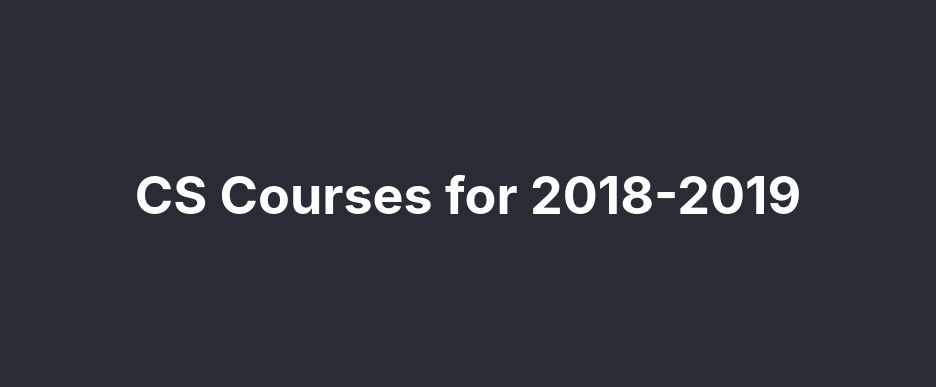
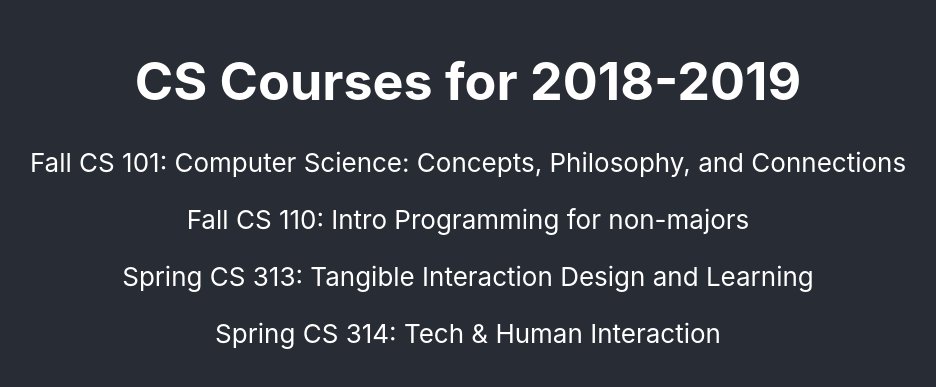
Before and after one commit to sohamshah2025/react-392, a React (Vite) app in the folder react-392/: page / in a window 1280 px wide. Shown: the part 205-592 px from the top of the page, without its empty margins (172-1108 px from the left). Built offline with nearby package versions, Linux system fonts and the light colour scheme.

Commit message:
show courses

```diff
--- a/react-392/src/App.jsx
+++ b/react-392/src/App.jsx
@@ -1,9 +1,37 @@
 import { useState } from 'react';
 import logo from './logo.svg';
 import './App.css';
+import Banner from './components/Banner';
+import CourseList from './components/CourseList';
 
 const schedule = {
-  title: "CS Courses for 2018-2019"
+  "title": "CS Courses for 2018-2019",
+  "courses": {
+    "F101" : {
+      "term": "Fall",
+      "number": "101",
+      "meets" : "MWF 11:00-11:50",
+      "title" : "Computer Science: Concepts, Philosophy, and Connections"
+    },
+    "F110" : {
+      "term": "Fall",
+      "number": "110",
+      "meets" : "MWF 10:00-10:50",
+      "title" : "Intro Programming for non-majors"
+    },
+    "S313" : {
+      "term": "Spring",
+      "number": "313",
+      "meets" : "TuTh 15:30-16:50",
+      "title" : "Tangible Interaction Design and Learning"
+    },
+    "S314" : {
+      "term": "Spring",
+      "number": "314",
+      "meets" : "TuTh 9:30-10:50",
+      "title" : "Tech & Human Interaction"
+    }
+  }
 };
 
 const App = () => {
@@ -12,40 +40,11 @@
   return (
     <div className="App">
       <header className="App-header">
-        {/* <img src={logo} className="App-logo" alt="logo" />
-        <p>Hello Vite + React!</p>
-        <p>
-          <button onClick={() => setCount(count => count + 1)}>
-            count is: {count}
-          </button>
-        </p>
-        <p>
-          Edit <code>App.jsx</code> and save to test hot module replacement (HMR).
-        </p>
-        <p>
-          <a
-            className="App-link"
-            href="https://reactjs.org"
-            target="_blank"
-            rel="noopener noreferrer"
-          >
-            Learn React
-          </a>
-          {' | '}
-          <a
-            className="App-link"
-            href="https://vitejs.dev/guide/features.html"
-            target="_blank"
-            rel="noopener noreferrer"
-          >
-            Vite Docs
-          </a>
-        </p> */}
+      <div>
+        <Banner title={schedule.title} />
+        <CourseList courses={schedule.courses} />
+      </div>
 
-        <h1>
-          {schedule.title}
-
-        </h1>
       </header>
     </div>
   );
--- /dev/null
+++ b/react-392/src/components/Banner.jsx
@@ -0,0 +1,9 @@
+const Banner = ({title}) => {
+    return (
+      <header>
+        <h1>{title}</h1>
+      </header>
+    );
+  };
+
+  export default Banner;
--- /dev/null
+++ b/react-392/src/components/CourseList.jsx
@@ -0,0 +1,14 @@
+const CourseList = ({courses}) => {
+    return (
+      <div>
+
+          {Object.entries(courses).map(([courseKey,course]) => {
+            return (
+                <p>{course.term} CS {course.number}: {course.title}</p>
+            );
+          })}
+
+      </div>
+    );
+};
+  export default CourseList;
```
